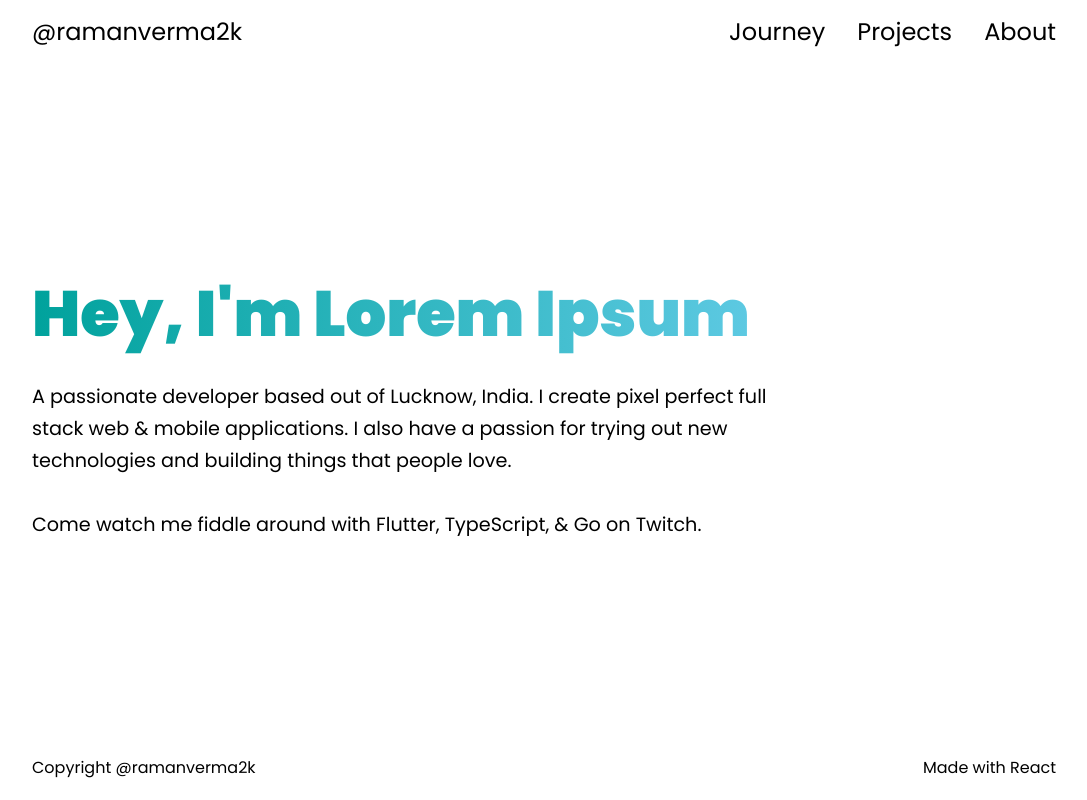
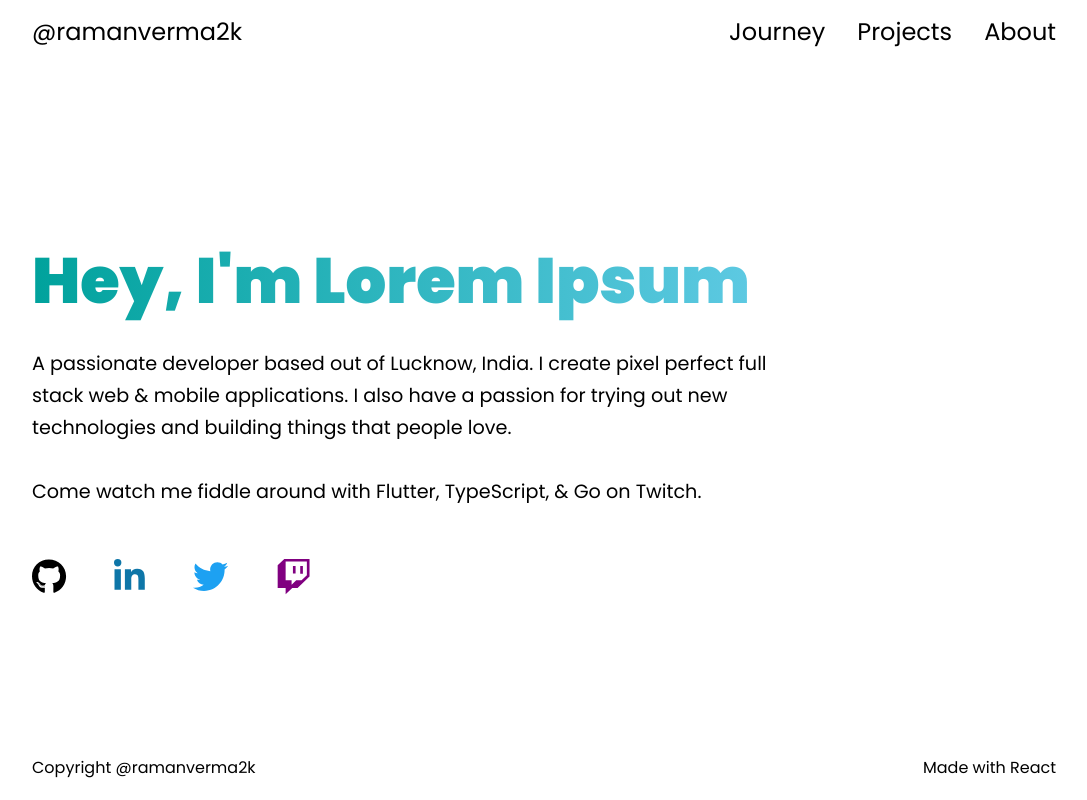
Before and after one commit to ramanverma2k/port_web, a React (Vite) app: page / in a window 1280 px wide. Shown: the whole page, without its empty margins (96-1183 px from the left). Built offline with nearby package versions, Linux system fonts and the light colour scheme.

Commit message:
routes/home: add SocialLinks component

```diff
--- a/package.json
+++ b/package.json
@@ -11,6 +11,11 @@
         "lint:fix": "npm run lint -- --fix"
     },
     "dependencies": {
+        "@fortawesome/fontawesome-svg-core": "^6.1.1",
+        "@fortawesome/free-brands-svg-icons": "^6.1.1",
+        "@fortawesome/free-regular-svg-icons": "^6.1.1",
+        "@fortawesome/free-solid-svg-icons": "^6.1.1",
+        "@fortawesome/react-fontawesome": "^0.2.0",
         "react": "^18.2.0",
         "react-dom": "^18.2.0",
         "react-router-dom": "^6.3.0"
--- /dev/null
+++ b/src/components/SocialLinks.module.css
@@ -0,0 +1,14 @@
+.social__links {
+    display: flex;
+    width: 100%;
+    justify-self: flex-end;
+    flex-direction: row;
+}
+
+.fontawesome__icon {
+    color: black;
+    font-size: 2.2rem;
+    margin: auto 3rem;
+    margin-top: 2rem;
+    margin-left: 0;
+}
--- /dev/null
+++ b/src/components/SocialLinks.tsx
@@ -0,0 +1,25 @@
+import { FontAwesomeIcon } from '@fortawesome/react-fontawesome';
+// eslint-disable-next-line object-curly-newline
+import { faGithub, faLinkedinIn, faTwitter, faTwitch } from '@fortawesome/free-brands-svg-icons';
+import style from './SocialLinks.module.css';
+
+function SocialLinks() {
+  return (
+    <div className={style.social__links}>
+      <a href="http://www.google.com/" className={style.fontawesome__icon}>
+        <FontAwesomeIcon icon={faGithub} />
+      </a>
+      <a href="http://www.google.com/" className={style.fontawesome__icon}>
+        <FontAwesomeIcon icon={faLinkedinIn} style={{ color: '#0E76A8' }} />
+      </a>
+      <a href="http://www.google.com/" className={style.fontawesome__icon}>
+        <FontAwesomeIcon icon={faTwitter} style={{ color: '#1DA1F2' }} />
+      </a>
+      <a href="http://www.google.com/" className={style.fontawesome__icon}>
+        <FontAwesomeIcon icon={faTwitch} style={{ color: 'purple' }} />
+      </a>
+    </div>
+  );
+}
+
+export default SocialLinks;
--- a/src/routes/Home.tsx
+++ b/src/routes/Home.tsx
@@ -1,3 +1,4 @@
+import SocialLinks from '../components/SocialLinks';
 import style from './Home.module.css';
 
 function Home() {
@@ -12,6 +13,7 @@ function Home() {
         <br />
         Come watch me fiddle around with Flutter, TypeScript, &amp; Go on Twitch.
       </p>
+      <SocialLinks />
     </main>
   );
 }
```
Also changed, not shown: 1 other file (tests, documents, lock files or other folders).
